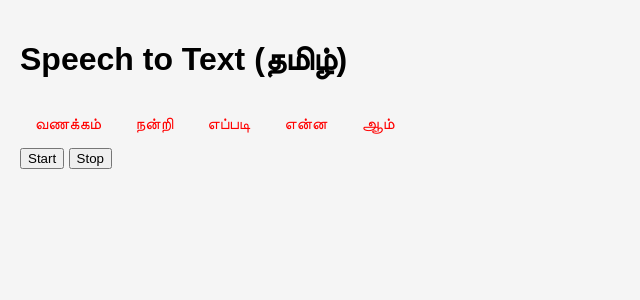
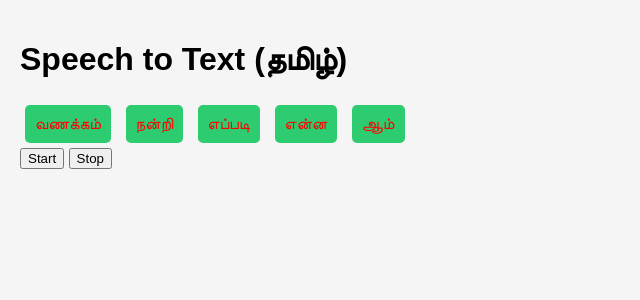
Before and after one commit to darsh251004/repo, a Flask app: template templates/s1.html in a window 1280 px wide. Shown: the top 300 px of the page, without its empty margins (0-640 px from the left). Run offline with Flask 3, Linux system fonts and the light colour scheme; the template is opened without the code that fills it, so the values that code supplies are empty; some libraries are stand-ins or nearby versions.

```diff
--- a/static/s1.css
+++ b/static/s1.css
@@ -10,7 +10,7 @@ body {
   padding: 10px;
   margin: 5px;
   border-radius: 5px;
-
+  background-color: #2ecc71;
   color: rgb(255, 0, 0); /* White text color for contrast */
 }
 
```
